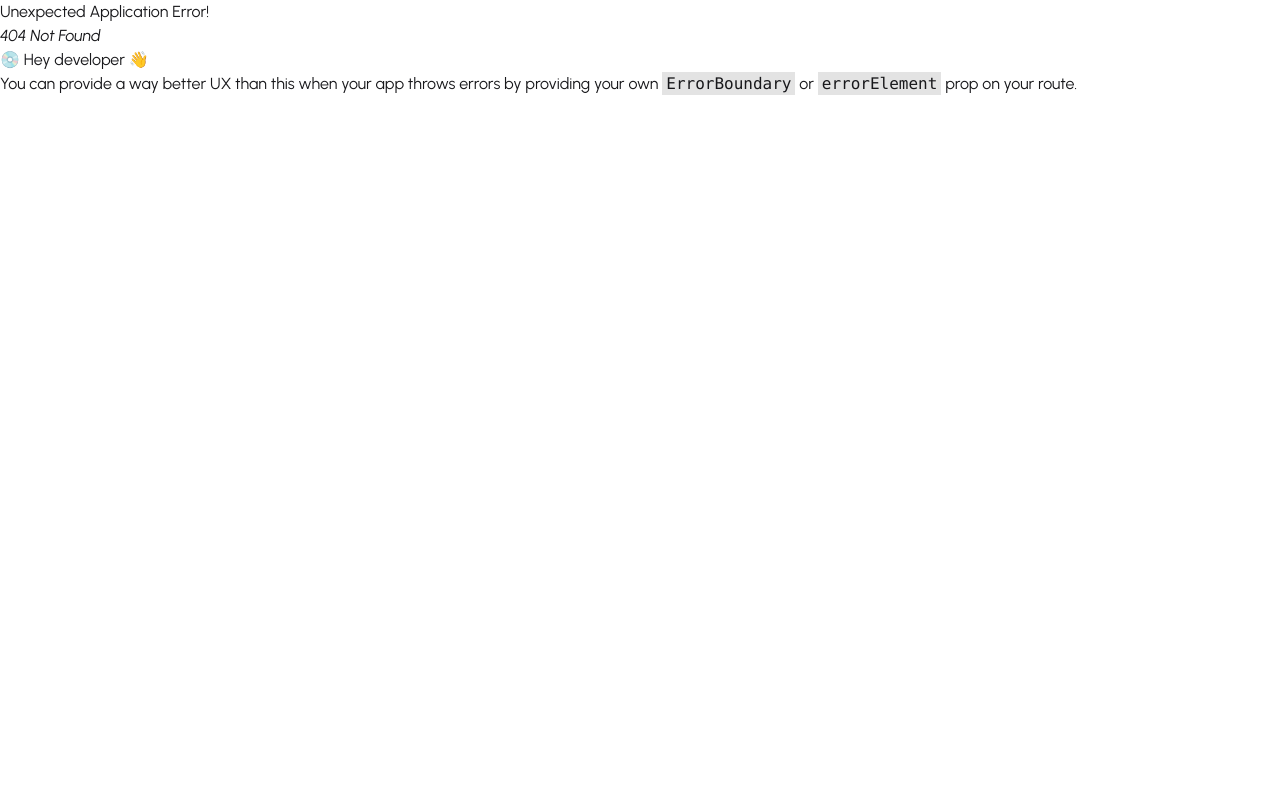
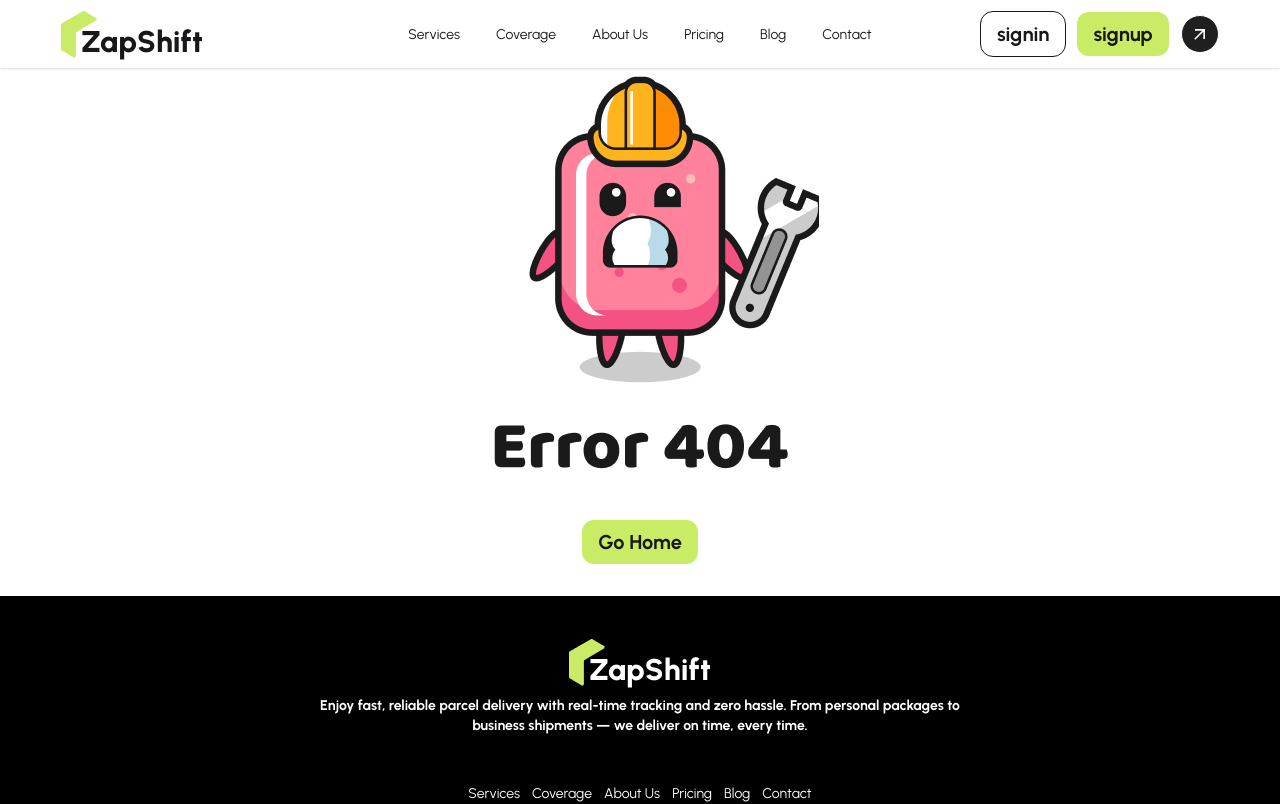
Before and after one commit to Salman472/zap-shift-project-part-1, a React (Vite) app: page /blog in a window 1280 px wide. Before the commit this address had no page. Shown: the top 804 px of the page. Built offline with nearby package versions, Linux system fonts and the light colour scheme.

Commit message:
an added not found page

```diff
--- /dev/null
+++ b/src/components/error/PageNotFound.jsx
@@ -0,0 +1,13 @@
+import React from 'react';
+import page_not_found from '../../assets/page-not-found.png'
+import { Link } from 'react-router';
+const PageNotFound = () => {
+    return (
+        <div className='flex justify-center items-center flex-col'>
+            <img src={page_not_found} alt="page not found or 404" />
+            <Link className='btnsBg' to={'/'}>Go Home</Link>
+        </div>
+    );
+};
+
+export default PageNotFound;
--- a/src/routes/router.jsx
+++ b/src/routes/router.jsx
@@ -7,6 +7,7 @@ import Mission from "../pages/aboutUs/AboutUs/Mission";
 import Success from "../pages/aboutUs/AboutUs/Success";
 import Team from "../pages/aboutUs/AboutUs/Team";
 import AboutLayout from "../layout/AboutLayout";
+import PageNotFound from "../components/error/PageNotFound";
 
 export const router = createBrowserRouter([
   {
@@ -28,6 +29,11 @@ export const router = createBrowserRouter([
           children:[
             {
               index:true,
+
+              Component:Story
+            },
+            {
+
               path:'/about-us/story',
               Component:Story
             },
@@ -44,7 +50,12 @@ export const router = createBrowserRouter([
               Component:Team
             },
           ]
+        },
+        {
+          path:'/*',
+          Component:PageNotFound
         }
+
     ]
   },
 ]);
```
Also changed, not shown: src/assets/page-not-found.png (added).
